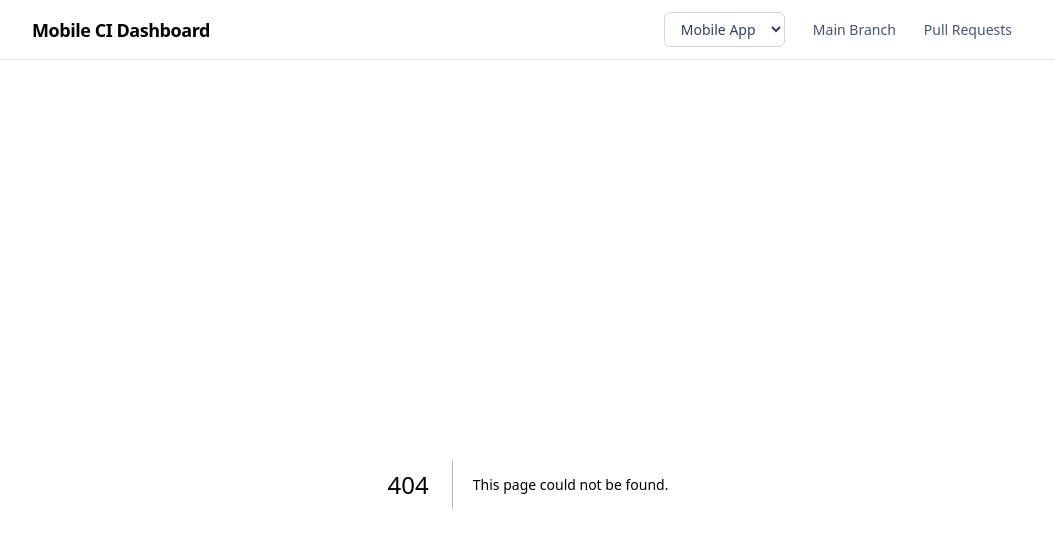
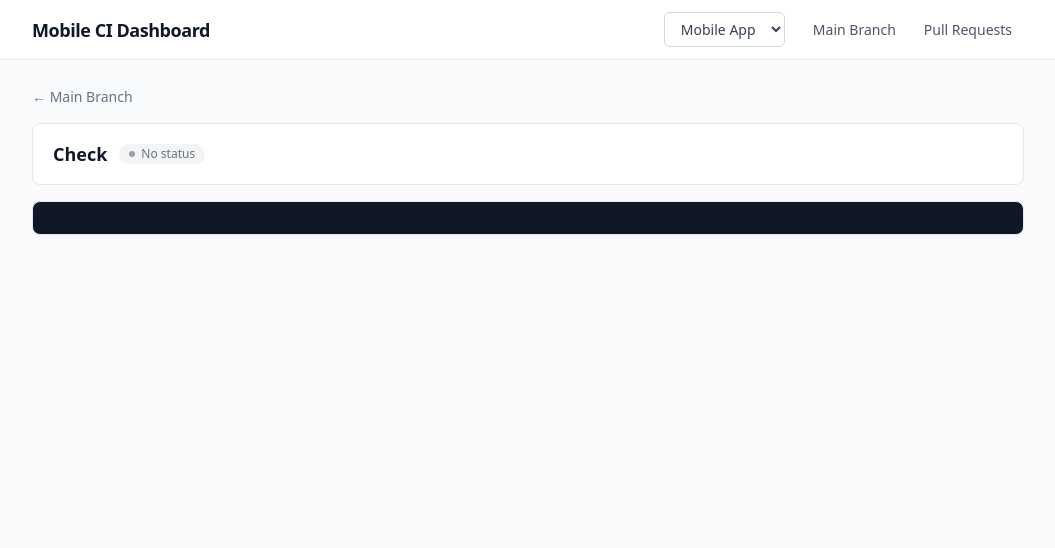
Before and after one commit to gosuwachu/ci-dashboard, a Next.js app: page /checks in a window 1280 px wide. Before the commit this address had no page. Shown: the top 548 px of the page, without its empty margins (112-1167 px from the left). Built offline with nearby package versions, Linux system fonts and the light colour scheme.

Commit message:
Commit status page

```diff
--- /dev/null
+++ b/src/app/api/jenkins/console/route.ts
@@ -0,0 +1,19 @@
+import { NextResponse } from "next/server";
+import { fetchConsoleOutput } from "@/lib/jenkins";
+
+export async function GET(request: Request) {
+  const { searchParams } = new URL(request.url);
+  const buildUrl = searchParams.get("buildUrl");
+
+  if (!buildUrl) {
+    return NextResponse.json({ error: "buildUrl is required" }, { status: 400 });
+  }
+
+  try {
+    const output = await fetchConsoleOutput(buildUrl);
+    return NextResponse.json({ output, buildUrl });
+  } catch (e) {
+    const message = e instanceof Error ? e.message : "Unknown error";
+    return NextResponse.json({ error: message }, { status: 500 });
+  }
+}
--- /dev/null
+++ b/src/app/checks/page.tsx
@@ -0,0 +1,134 @@
+"use client";
+
+import { Suspense, useState } from "react";
+import { useSearchParams } from "next/navigation";
+import Link from "next/link";
+import useSWR from "swr";
+import { POLLING_INTERVAL } from "@/lib/constants";
+import type { StatusState } from "@/lib/types";
+import StatusBadge from "@/components/StatusBadge";
+
+const fetcher = (url: string) => fetch(url).then((r) => r.json());
+
+type RerunStatus = "idle" | "loading" | "success" | "error";
+
+function CheckDetail() {
+  const searchParams = useSearchParams();
+  const buildUrl = searchParams.get("build");
+  const name = searchParams.get("name") || "Check";
+  const from = searchParams.get("from") || "/main";
+  const state = (searchParams.get("state") || null) as StatusState | null;
+
+  const backLabel = from.startsWith("/pulls/")
+    ? `PR #${from.split("/").pop()}`
+    : "Main Branch";
+
+  const [rerunStatus, setRerunStatus] = useState<RerunStatus>("idle");
+
+  const { data, error, isLoading } = useSWR<{ output: string }>(
+    buildUrl ? `/api/jenkins/console?buildUrl=${encodeURIComponent(buildUrl)}` : null,
+    fetcher,
+    { refreshInterval: POLLING_INTERVAL }
+  );
+
+  async function handleRerun() {
+    if (!buildUrl) return;
+    setRerunStatus("loading");
+    try {
+      const res = await fetch("/api/jenkins/trigger", {
+        method: "POST",
+        headers: { "Content-Type": "application/json" },
+        body: JSON.stringify({ buildUrl }),
+      });
+      if (!res.ok) throw new Error();
+      setRerunStatus("success");
+      setTimeout(() => setRerunStatus("idle"), 2000);
+    } catch {
+      setRerunStatus("error");
+      setTimeout(() => setRerunStatus("idle"), 3000);
+    }
+  }
+
+  const consoleUrl = buildUrl ? buildUrl.replace(/\/?$/, "/console") : null;
+
+  return (
+    <div>
+      <Link
+        href={from}
+        className="mb-4 inline-flex items-center gap-1 text-sm text-gray-500 hover:text-gray-700"
+      >
+        &larr; {backLabel}
+      </Link>
+
+      <div className="mb-4 rounded-lg border border-gray-200 bg-white px-5 py-4">
+        <div className="flex items-center justify-between">
+          <div className="flex items-center gap-3">
+            <h2 className="text-lg font-semibold text-gray-900">{name}</h2>
+            <StatusBadge state={state} />
+          </div>
+          <div className="flex items-center gap-2">
+            {consoleUrl && (
+              <a
+                href={consoleUrl}
+                target="_blank"
+                rel="noopener noreferrer"
+                className="rounded border border-gray-300 px-3 py-1.5 text-xs font-medium text-gray-700 hover:bg-gray-50 transition-colors"
+              >
+                View in Jenkins
+              </a>
+            )}
+            {buildUrl && (
+              <button
+                onClick={handleRerun}
+                disabled={rerunStatus === "loading"}
+                className={`rounded px-3 py-1.5 text-xs font-medium transition-colors ${
+                  rerunStatus === "success"
+                    ? "bg-green-100 text-green-800"
+                    : rerunStatus === "error"
+                      ? "bg-red-100 text-red-800"
+                      : rerunStatus === "loading"
+                        ? "bg-gray-100 text-gray-500 cursor-wait"
+                        : "bg-blue-600 text-white hover:bg-blue-700"
+                }`}
+              >
+                {rerunStatus === "loading"
+                  ? "Re-running..."
+                  : rerunStatus === "success"
+                    ? "Triggered"
+                    : rerunStatus === "error"
+                      ? "Failed"
+                      : "Re-run"}
+              </button>
+            )}
+          </div>
+        </div>
+      </div>
+
+      <div className="rounded-lg border border-gray-200 bg-gray-900 p-4 overflow-x-auto">
+        {isLoading && (
+          <div className="space-y-2">
+            {[1, 2, 3, 4, 5].map((i) => (
+              <div key={i} className="h-4 animate-pulse rounded bg-gray-700" style={{ width: `${40 + i * 10}%` }} />
+            ))}
+          </div>
+        )}
+        {error && (
+          <p className="text-sm text-red-400">Failed to load console output</p>
+        )}
+        {data && (
+          <pre className="text-xs leading-relaxed text-gray-200 whitespace-pre-wrap break-words font-mono">
+            {data.output || "No output"}
+          </pre>
+        )}
+      </div>
+    </div>
+  );
+}
+
+export default function CheckPage() {
+  return (
+    <Suspense fallback={<div className="h-48 animate-pulse rounded-lg bg-gray-100" />}>
+      <CheckDetail />
+    </Suspense>
+  );
+}
--- a/src/components/CommitStatusGrid.tsx
+++ b/src/components/CommitStatusGrid.tsx
@@ -1,6 +1,8 @@
 "use client";
 
 import { useState } from "react";
+import Link from "next/link";
+import { usePathname } from "next/navigation";
 import useSWR from "swr";
 import { POLLING_INTERVAL, stepDisplayName } from "@/lib/constants";
 import type { GroupedStatuses, ParsedStatus, CommitStatus, StatusState } from "@/lib/types";
@@ -21,9 +23,9 @@ function cellColors(state: StatusState | null): string {
   }
 }
 
-function consoleUrl(targetUrl: string | null): string | undefined {
+function checkPageUrl(targetUrl: string | null, name: string, from: string, state: StatusState): string | undefined {
   if (!targetUrl) return undefined;
-  return targetUrl.replace(/\/?$/, "/console");
+  return `/checks?build=${encodeURIComponent(targetUrl)}&name=${encodeURIComponent(name)}&from=${encodeURIComponent(from)}&state=${state}`;
 }
 
 type RerunStatus = "idle" | "loading" | "success" | "error";
@@ -70,12 +72,13 @@ function RerunButton({ buildUrl }: { buildUrl: string }) {
   );
 }
 
-function StatusCell({ status }: { status: ParsedStatus }) {
-  const url = consoleUrl(status.target_url);
+function StatusCell({ status, from }: { status: ParsedStatus; from: string }) {
+  const displayName = stepDisplayName(status.step);
+  const url = checkPageUrl(status.target_url, `${status.platform.toUpperCase()} — ${displayName}`, from, status.state);
   const colors = cellColors(status.state);
   const content = (
     <>
-      <span className="text-xs font-semibold">{stepDisplayName(status.step)}</span>
+      <span className="text-xs font-semibold">{displayName}</span>
       <span className="text-[10px] opacity-80">{status.description}</span>
     </>
   );
@@ -84,15 +87,13 @@ function StatusCell({ status }: { status: ParsedStatus }) {
 
   if (url) {
     return (
-      <a
+      <Link
         href={url}
-        target="_blank"
-        rel="noopener noreferrer"
         className={`group relative flex flex-col items-center justify-center rounded-lg px-3 py-3 min-w-[110px] transition-opacity hover:opacity-80 ${colors}`}
       >
         {content}
         {rerun}
-      </a>
+      </Link>
     );
   }
 
@@ -104,8 +105,8 @@ function StatusCell({ status }: { status: ParsedStatus }) {
   );
 }
 
-function OtherCell({ status }: { status: CommitStatus }) {
-  const url = consoleUrl(status.target_url);
+function OtherCell({ status, from }: { status: CommitStatus; from: string }) {
+  const url = checkPageUrl(status.target_url, status.context, from, status.state);
   const colors = cellColors(status.state);
   const content = (
     <>
@@ -118,15 +119,13 @@ function OtherCell({ status }: { status: CommitStatus }) {
 
   if (url) {
     return (
-      <a
+      <Link
         href={url}
-        target="_blank"
-        rel="noopener noreferrer"
         className={`group relative flex flex-col items-center justify-center rounded-lg px-3 py-3 min-w-[110px] transition-opacity hover:opacity-80 ${colors}`}
       >
         {content}
         {rerun}
-      </a>
+      </Link>
     );
   }
 
@@ -138,7 +137,7 @@ function OtherCell({ status }: { status: CommitStatus }) {
   );
 }
 
-function PlatformSection({ label, statuses }: { label: string; statuses: ParsedStatus[] }) {
+function PlatformSection({ label, statuses, from }: { label: string; statuses: ParsedStatus[]; from: string }) {
   if (statuses.length === 0) return null;
   return (
     <div>
@@ -147,7 +146,7 @@ function PlatformSection({ label, statuses }: { label: string; statuses: ParsedS
       </h4>
       <div className="flex flex-wrap gap-2">
         {statuses.map((s) => (
-          <StatusCell key={s.context} status={s} />
+          <StatusCell key={s.context} status={s} from={from} />
         ))}
       </div>
     </div>
@@ -155,6 +154,7 @@ function PlatformSection({ label, statuses }: { label: string; statuses: ParsedS
 }
 
 export default function CommitStatusGrid({ sha }: { sha: string }) {
+  const pathname = usePathname();
   const { data, error, isLoading } = useSWR<GroupedStatuses>(
     `/api/github/commits/${sha}/statuses`,
     fetcher,
@@ -186,8 +186,8 @@ export default function CommitStatusGrid({ sha }: { sha: string }) {
 
   return (
     <div className="space-y-4">
-      <PlatformSection label="iOS" statuses={data.ios} />
-      <PlatformSection label="Android" statuses={data.android} />
+      <PlatformSection label="iOS" statuses={data.ios} from={pathname} />
+      <PlatformSection label="Android" statuses={data.android} from={pathname} />
       {data.other.length > 0 && (
         <div>
           <h4 className="mb-2 text-xs font-semibold uppercase tracking-wider text-gray-500">
@@ -195,7 +195,7 @@ export default function CommitStatusGrid({ sha }: { sha: string }) {
           </h4>
           <div className="flex flex-wrap gap-2">
             {data.other.map((s) => (
-              <OtherCell key={s.context} status={s} />
+              <OtherCell key={s.context} status={s} from={pathname} />
             ))}
           </div>
         </div>
--- a/src/lib/jenkins.ts
+++ b/src/lib/jenkins.ts
@@ -65,6 +65,17 @@ export async function fetchBuildParams(buildUrl: string): Promise<Record<string,
   return params;
 }
 
+export async function fetchConsoleOutput(buildUrl: string, lines: number = 200): Promise<string> {
+  const res = await fetch(
+    `${buildUrl.replace(/\/$/, "")}/consoleText`,
+    { headers: { Authorization: authHeader() } }
+  );
+  if (!res.ok) throw new Error(`Jenkins console: ${res.status}`);
+  const text = await res.text();
+  const allLines = text.split("\n");
+  return allLines.slice(-lines).join("\n");
+}
+
 export async function fetchJobInfo(path: string, tree?: string) {
   const { url, user, pass } = getConfig();
   const jobPath = toJobPath(path);
```
